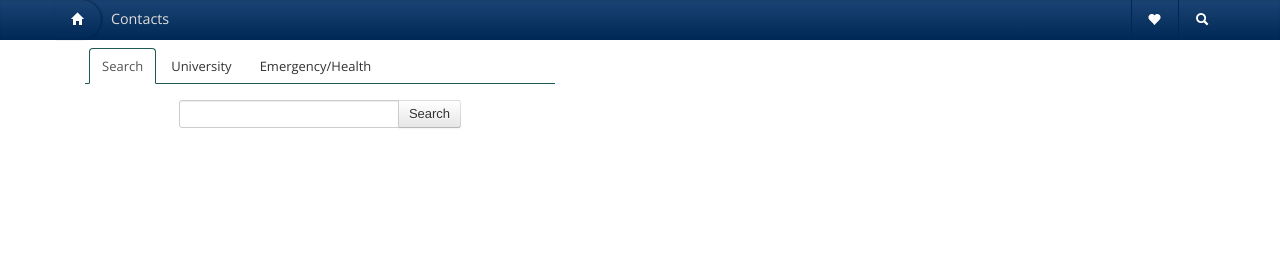
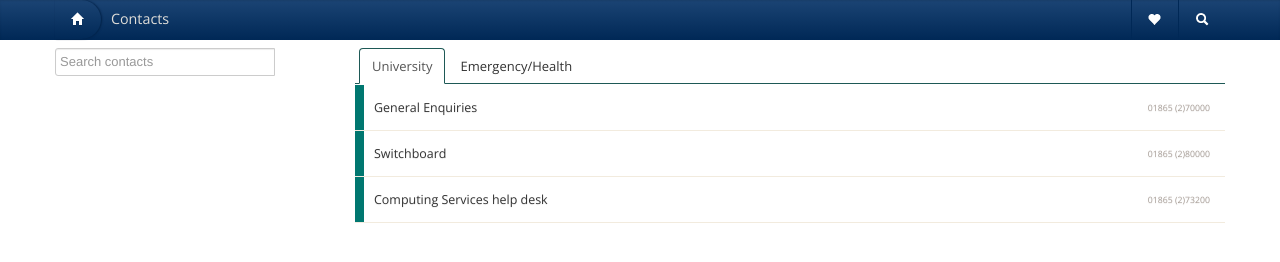
Before and after one commit to mollyproject/mollycon-bootstrap, a plain HTML site: page contacts.html in a window 1280 px wide. Drawn offline with nearby package versions, Linux system fonts and the light colour scheme.

Commit message:
modifications to contacts page

```diff
--- a/contacts.html
+++ b/contacts.html
@@ -16,7 +16,7 @@
       <ul class="nav pull-left">
           <li><a href="index.html"><i class="icon-home icon-white"></i></a></li>
       </ul>
-      <h1>Contacts</h1>
+      <h1 class="hidden-phone">Contacts</h1>
       <ul class="nav pull-right">
         <li class="dropdown">
           <a class="dropdown-toggle"
@@ -52,26 +52,29 @@
 <!-- End Navbar -->
 
   <div class="contacts container content">
-    <div class="span5">
+    <div class="row">
+      <div class="span3">
+        <div class="control-group">
+          <div class="controls">
+            <div id="search-box" class="input-append">
+              <input id="appendedInputButton" placeholder="Search contacts" size="16" type="text">
+              <!-- button should only appear when text field is selected -->
+              <!--<button class="btn" type="button">cancel</button>-->
+            </div>
+          </div>
+        </div>
+      </div>
+      <div class="span9">
         <!-- Nav tabs -->
         <ul class="nav nav-tabs">
-        <li class="active"><a href="#search" data-toggle="tab">Search</a></li>
-        <li><a href="#university" data-toggle="tab">University</a></li>
+
+          <li class="active"><a href="#university" data-toggle="tab">University</a></li>
           <li><a href="#emergency-health" data-toggle="tab">Emergency/Health</a></li>
         </ul>
         <!-- End Nav tabs -->
         <!-- Nav tabs content -->
         <div class="tab-content">
-        <div class="tab-pane active" id="search">
-          <div class="control-group">
-            <div class="controls">
-              <div class="input-append">
-                <input id="appendedInputButton" size="16" type="text"><button class="btn" type="button">Search</button>
-              </div>
-            </div>
-          </div>
-        </div>
-        <div class="tab-pane" id="university">
+          <div class="tab-pane active" id="university">
             <ul class="list-regular small">
               <li>
                 <a href="tel:+441865270000">
@@ -131,6 +134,7 @@
         <!-- End tabs -->
       </div>
     </div>
+  </div>
 
   <script type="text/javascript" src="http://ajax.googleapis.com/ajax/libs/jquery/1.7.2/jquery.min.js"></script>
   <script type="text/javascript" src="https://cdnjs.cloudflare.com/ajax/libs/twitter-bootstrap/2.0.2/bootstrap.min.js"></script>
```
Lines whose indentation alone changed are shown as unchanged.
